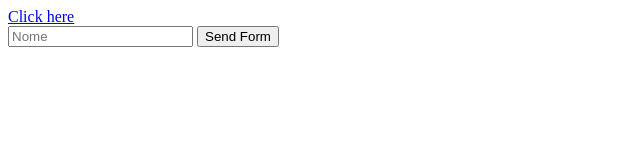
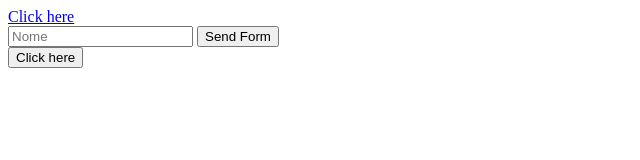
Before and after one commit to ricardotavaresit/eti-vue2-chapter03, a plain HTML site: page class05/index.html in a window 1280 px wide. Shown: the whole page, without its empty margins (0-640 px from the left). Drawn offline with nearby package versions, Linux system fonts and the light colour scheme.

Commit message:
create click once

```diff
--- a/class05/index.html
+++ b/class05/index.html
@@ -15,6 +15,7 @@
             <input type="text" placeholder="Nome">
             <button class="submit"> Send Form</button>
         </form>
+        <button @click.once="sayHello"> Click here</button>
     </div>
 </body>
 </html>
```
